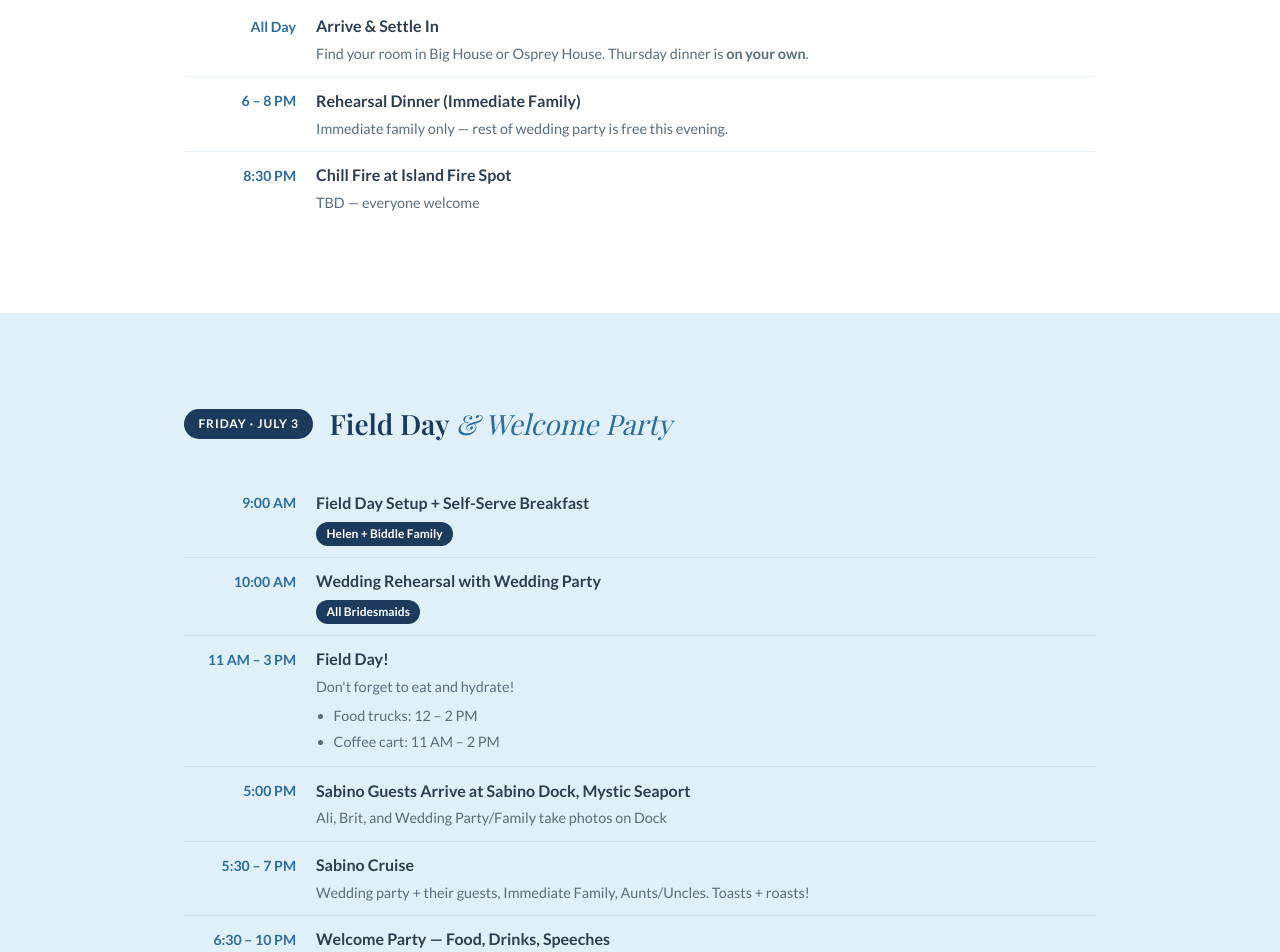
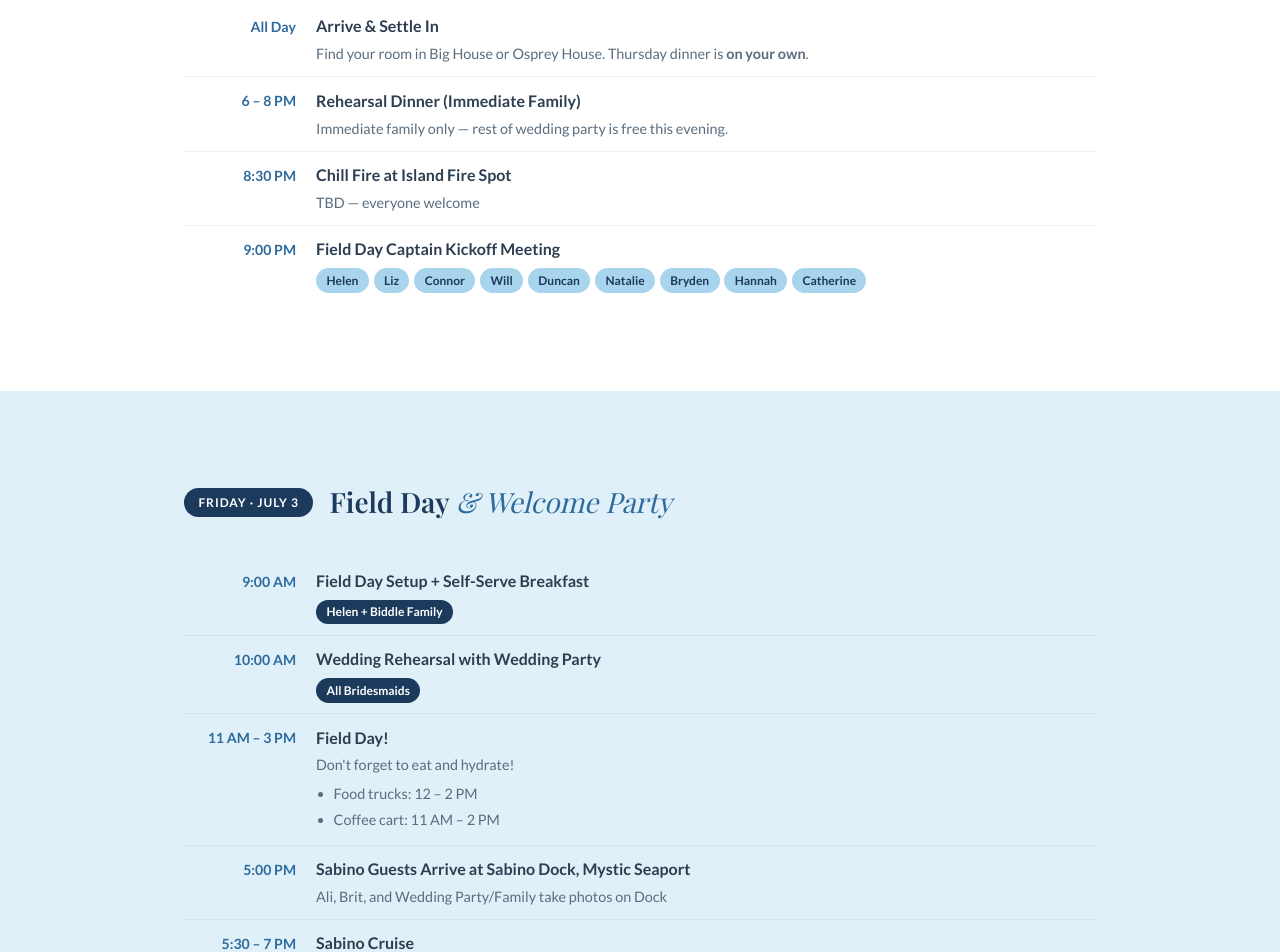
Before and after one commit to britbiddle/wedding-party-info, a plain HTML site: page index.html in a window 1280 px wide. Shown: the part 789-1741 px from the top of the page. Drawn offline with nearby package versions, Linux system fonts and the light colour scheme; a web font is replaced by a local one.

Commit message:
Add Field Day Captain Kickoff Meeting Thursday at 9pm
Co-Authored-By: Claude Sonnet 4.6 <noreply@anthropic.com>

```diff
--- a/index.html
+++ b/index.html
@@ -483,6 +483,19 @@
         <div class="tl-body">
           <div class="tl-title">Chill Fire at Island Fire Spot</div>
           <div class="tl-detail">TBD — everyone welcome</div>
+        </div>
+      </div>
+      <div class="tl-item">
+        <div class="tl-time">9:00 PM</div>
+        <div class="tl-body">
+          <div class="tl-title">Field Day Captain Kickoff Meeting</div>
+          <div class="tl-people">
+            <span class="chip">Helen</span><span class="chip">Liz</span>
+            <span class="chip">Connor</span><span class="chip">Will</span>
+            <span class="chip">Duncan</span><span class="chip">Natalie</span>
+            <span class="chip">Bryden</span><span class="chip">Hannah</span>
+            <span class="chip">Catherine</span>
+          </div>
         </div>
       </div>
     </div>
```
